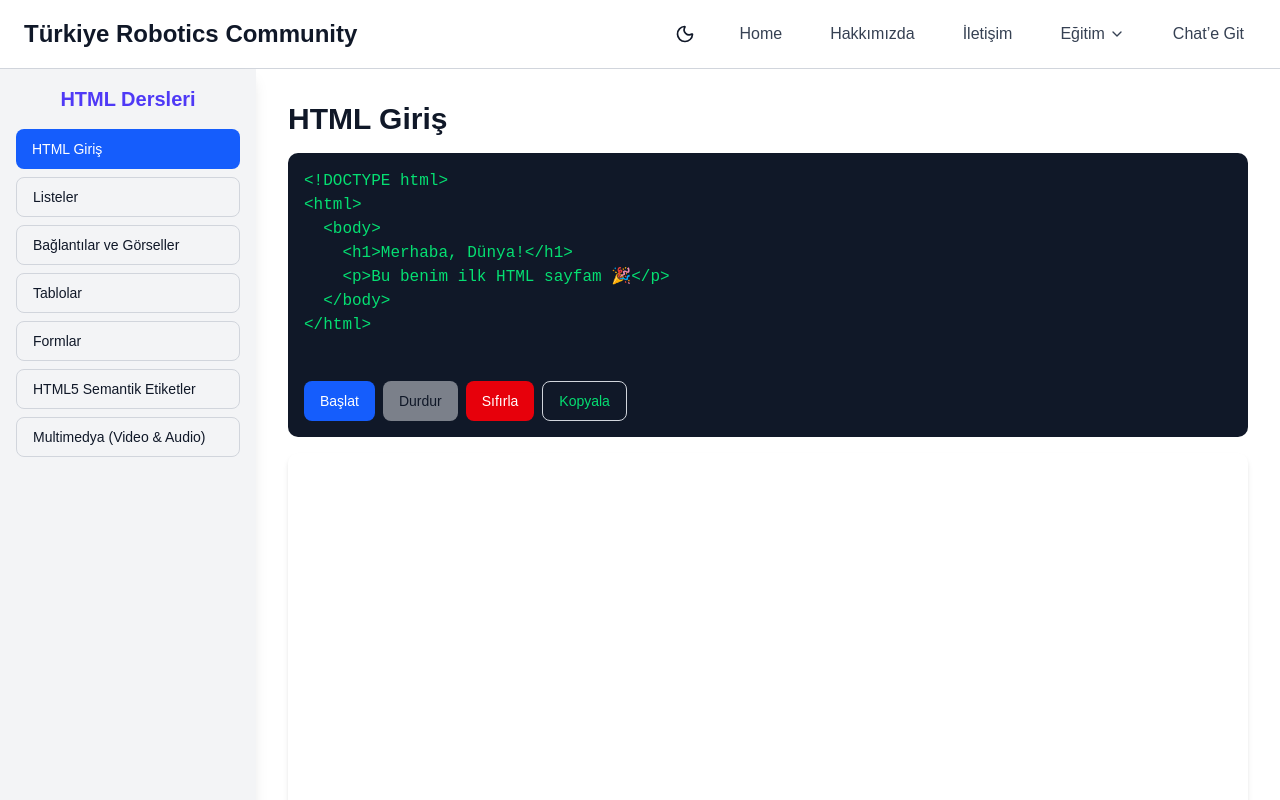
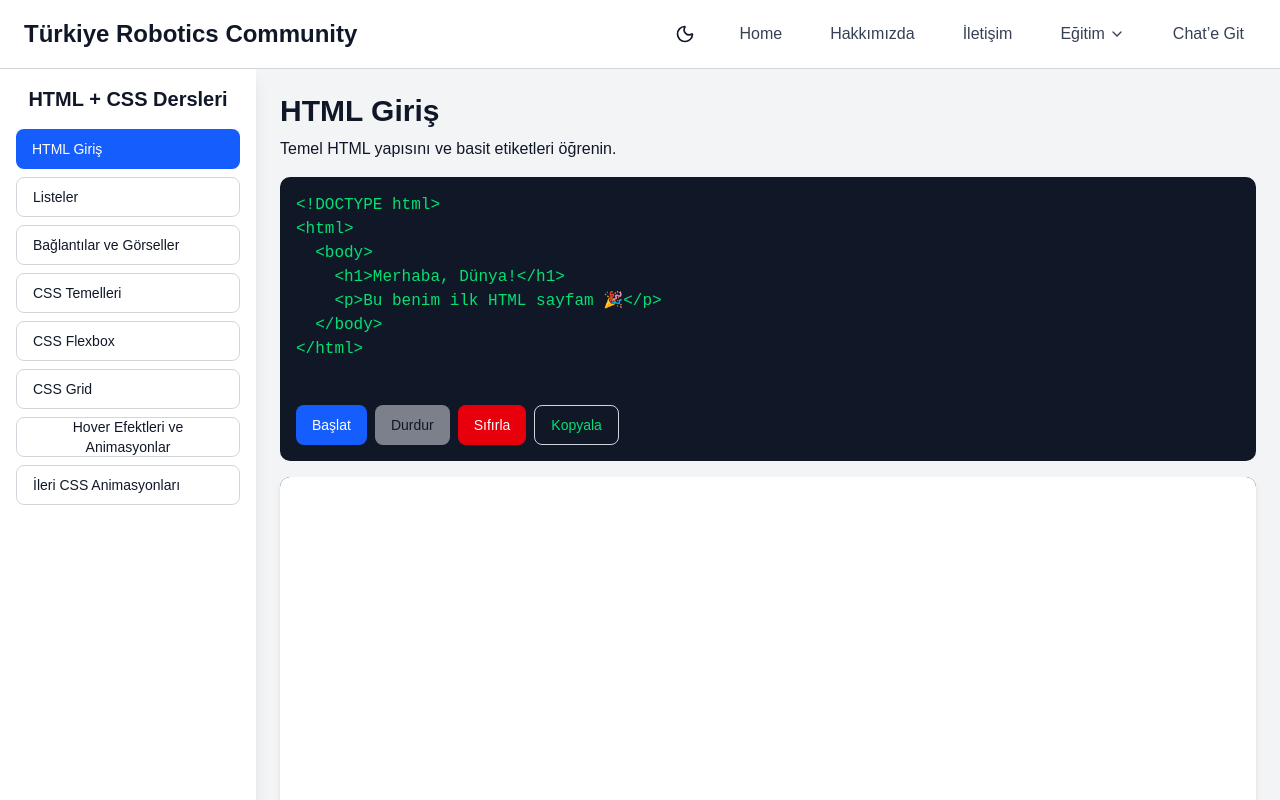
Before and after one commit to can2334/robotics, a Next.js app: page /egitim/html in a window 1280 px wide. Shown: the top 800 px of the page. Built offline with nearby package versions, Linux system fonts and the light colour scheme.

Commit message:
egıtım sayfası guncellendi html derslerı eklenmeye basladı.

```diff
--- a/src/app/egitim/html/page.tsx
+++ b/src/app/egitim/html/page.tsx
@@ -4,11 +4,14 @@ import { useState, useRef, useEffect } from "react";
 import Header from "../../components/Header";
 import Footer from "../../components/Footer";
 import { Button } from "../../components/ui/button";
+import { X } from "lucide-react";
+import { useTheme } from "../../components/ThemeContext";
 
 const dersler = [
     {
         id: 1,
         title: "HTML Giriş",
+        desc: "Temel HTML yapısını ve basit etiketleri öğrenin.",
         content: `<!DOCTYPE html>
 <html>
   <body>
@@ -20,6 +23,7 @@ const dersler = [
     {
         id: 2,
         title: "Listeler",
+        desc: "HTML listeleri kullanarak maddeleri sıralayın.",
         content: `<!DOCTYPE html>
 <html>
   <body>
@@ -35,6 +39,7 @@ const dersler = [
     {
         id: 3,
         title: "Bağlantılar ve Görseller",
+        desc: "Link ve resim etiketlerini kullanın.",
         content: `<!DOCTYPE html>
 <html>
   <body>
@@ -47,113 +52,160 @@ const dersler = [
     },
     {
         id: 4,
-        title: "Tablolar",
+        title: "CSS Temelleri",
+        desc: "Renkler, yazı tipleri ve basit stiller ile CSS öğrenin.",
         content: `<!DOCTYPE html>
 <html>
+  <head>
+    <style>
+      body {
+        background-color: #f0f0f0;
+        font-family: Arial, sans-serif;
+      }
+      h1 {
+        color: #2c3e50;
+      }
+      p {
+        color: #16a085;
+        font-size: 18px;
+      }
+    </style>
+  </head>
   <body>
-    <h2>Örnek Tablo</h2>
-    <table border="1">
-      <tr>
-        <th>İsim</th>
-        <th>Yaş</th>
-      </tr>
-      <tr>
-        <td>Ali</td>
-        <td>25</td>
-      </tr>
-      <tr>
-        <td>Ayşe</td>
-        <td>30</td>
-      </tr>
-    </table>
+    <h1>CSS ile Stiller</h1>
+    <p>Bu metin CSS ile renklendirildi ve yazı tipi değiştirildi.</p>
   </body>
 </html>`,
     },
     {
         id: 5,
-        title: "Formlar",
+        title: "CSS Flexbox",
+        desc: "Flexbox ile hizalama ve düzenlemeyi öğrenin.",
         content: `<!DOCTYPE html>
 <html>
+  <head>
+    <style>
+      .container {
+        display: flex;
+        justify-content: space-around;
+        background-color: #ecf0f1;
+        padding: 20px;
+      }
+      .item {
+        background-color: #e74c3c;
+        color: white;
+        padding: 20px;
+      }
+    </style>
+  </head>
   <body>
-    <h2>Giriş Formu</h2>
-    <form onsubmit="handleSubmit(event)">
-      Adınız: <input type="text" name="ad"><br><br>
-      Email: <input type="email" name="email"><br><br>
-      <input type="submit" value="Gönder">
-    </form>
-
-    <p id="sonuc" style="color:green; font-weight:bold; margin-top:10px;"></p>
-
-    <script>
-      function handleSubmit(e) {
-        e.preventDefault();
-        document.getElementById('sonuc').innerText = "Başarıyla Gönderildi ✅";
-      }
-    </script>
+    <div class="container">
+      <div class="item">Bir</div>
+      <div class="item">İki</div>
+      <div class="item">Üç</div>
+    </div>
   </body>
-</html>
-`,
+</html>`,
     },
     {
         id: 6,
-        title: "HTML5 Semantik Etiketler",
+        title: "CSS Grid",
+        desc: "Grid ile sayfa düzeni oluşturun.",
         content: `<!DOCTYPE html>
 <html>
+  <head>
+    <style>
+      .grid-container {
+        display: grid;
+        grid-template-columns: repeat(2, 1fr);
+        gap: 10px;
+        background-color: #f0f0f0;
+        padding: 10px;
+      }
+      .grid-item {
+        background-color: #3498db;
+        color: white;
+        padding: 20px;
+      }
+    </style>
+  </head>
   <body>
-    <header>
-      <h1>Başlık</h1>
-    </header>
-    <nav>
-      <a href="#">Anasayfa</a> | <a href="#">Hakkımızda</a>
-    </nav>
-    <section>
-      <h2>İçerik Bölümü</h2>
-      <p>HTML5 semantik etiketler ile düzenli sayfa yapısı oluşturulur.</p>
-    </section>
-    <footer>
-      <p>&copy; 2025 Tüm Hakları Saklıdır.</p>
-    </footer>
+    <div class="grid-container">
+      <div class="grid-item">1</div>
+      <div class="grid-item">2</div>
+      <div class="grid-item">3</div>
+      <div class="grid-item">4</div>
+    </div>
   </body>
 </html>`,
     },
     {
         id: 7,
-        title: "Multimedya (Video & Audio)",
+        title: "Hover Efektleri ve Animasyonlar",
+        desc: "Hover ile renk ve büyüme efektleri ekleyin.",
         content: `<!DOCTYPE html>
 <html>
+  <head>
+    <style>
+      .button {
+        background-color: #3498db;
+        color: white;
+        padding: 10px 20px;
+        text-decoration: none;
+        display: inline-block;
+        transition: all 0.3s ease;
+      }
+      .button:hover {
+        background-color: #2ecc71;
+        transform: scale(1.1);
+      }
+    </style>
+  </head>
   <body>
-    <h2>Video ve Ses Örneği</h2>
-    <video width="320" height="240" controls>
-      <source src="movie.mp4" type="video/mp4">
-      Tarayıcınız video etiketini desteklemiyor.
-    </video>
-    <audio controls>
-      <source src="audio.mp3" type="audio/mpeg">
-      Tarayıcınız audio etiketini desteklemiyor.
-    </audio>
+    <a href="#" class="button">Hover Me!</a>
+  </body>
+</html>`,
+    },
+    {
+        id: 8,
+        title: "İleri CSS Animasyonları",
+        desc: "Keyframe ile basit animasyonlar oluşturun.",
+        content: `<!DOCTYPE html>
+<html>
+  <head>
+    <style>
+      .box {
+        width: 100px;
+        height: 100px;
+        background-color: #e74c3c;
+        animation: move 2s infinite alternate;
+      }
+      @keyframes move {
+        0% { transform: translateX(0); }
+        100% { transform: translateX(200px); }
+      }
+    </style>
+  </head>
+  <body>
+    <div class="box"></div>
   </body>
 </html>`,
     },
 ];
-
 export default function EgitimHTML() {
+    const { theme, toggleTheme } = useTheme();
     const [aktifDers, setAktifDers] = useState(dersler[0]);
     const [kod, setKod] = useState(aktifDers.content);
     const [calisiyor, setCalisiyor] = useState(false);
-    const [theme, setTheme] = useState<"light" | "dark">("light");
-    const kodRef = useRef<HTMLDivElement>(null);
+    const [sidebarOpen, setSidebarOpen] = useState(false);
     const iframeRef = useRef<HTMLIFrameElement>(null);
 
-    useEffect(() => {
-        if (kodRef.current) kodRef.current.innerText = kod;
-    }, [kod]);
-
     const calistir = () => {
-        if (!iframeRef.current || !kodRef.current) return;
-        const iframeDoc = iframeRef.current.contentDocument;
-        iframeDoc?.open();
-        iframeDoc?.write(kodRef.current.innerText);
-        iframeDoc?.close();
+        if (!iframeRef.current) return;
+        const doc = iframeRef.current.contentDocument;
+        doc?.open();
+        doc?.write(kod);
+        doc?.close();
         setCalisiyor(true);
     };
 
@@ -164,44 +216,33 @@ export default function EgitimHTML() {
 
     const sifirla = () => {
         setKod(aktifDers.content);
-        if (kodRef.current) kodRef.current.innerText = aktifDers.content;
         durdur();
     };
 
     const kopyala = async () => {
-        if (kodRef.current)
-            await navigator.clipboard.writeText(kodRef.current.innerText);
+        await navigator.clipboard.writeText(kod);
         alert("Kod panoya kopyalandı ✅");
     };
 
-    const toggleTheme = () =>
-        setTheme(theme === "light" ? "dark" : "light");
+    useEffect(() => {
+        setKod(aktifDers.content);
+        durdur();
+    }, [aktifDers]);
 
     return (
-        <div
-            className={`flex flex-col min-h-screen transition-colors duration-300 ${theme === "light" ? "bg-white text-gray-900" : "bg-gray-900 text-white"
-                }`}
-        >
+        <div className={`flex flex-col min-h-screen ${theme === "light" ? "bg-gray-100 text-gray-900" : "bg-gray-900 text-white"}`}>
             <Header theme={theme} toggleTheme={toggleTheme} />
 
-            <div className="flex flex-1 h-full">
-                {/* Sidebar */}
-                <aside className="w-64 bg-gray-100 dark:bg-gray-800 shadow-lg p-4 flex flex-col">
-                    <h2 className="text-xl font-bold mb-4 text-center text-indigo-600 dark:text-indigo-400">
-                        HTML Dersleri
-                    </h2>
+            <div className="flex flex-1 overflow-hidden">
+                {/* Desktop Sidebar */}
+                <aside className="hidden md:flex w-64 bg-white dark:bg-gray-800 p-4 flex-col shadow-lg">
+                    <h2 className="text-xl font-bold mb-4 text-center">HTML + CSS Dersleri</h2>
                     <div className="flex flex-col gap-2 overflow-y-auto">
-                        {dersler.map((ders) => (
+                        {dersler.map(ders => (
                             <Button
                                 key={ders.id}
                                 variant={aktifDers.id === ders.id ? "default" : "outline"}
-                                onClick={() => {
-                                    setAktifDers(ders);
-                                    setKod(ders.content);
-                                    if (kodRef.current)
-                                        kodRef.current.innerText = ders.content;
-                                    setCalisiyor(false);
-                                }}
+                                onClick={() => setAktifDers(ders)}
                                 className="justify-start"
                             >
                                 {ders.title}
@@ -210,47 +251,84 @@ export default function EgitimHTML() {
                     </div>
                 </aside>
 
-                {/* İçerik */}
-                <main className="flex-1 p-8 overflow-y-auto">
-                    <h1 className="text-3xl font-bold mb-4">{aktifDers.title}</h1>
+                {/* Mobile Sidebar */}
+                <div className={`fixed inset-0 z-50 flex md:hidden transition-opacity duration-300 ${sidebarOpen ? "opacity-100 pointer-events-auto" : "opacity-0 pointer-events-none"}`}>
+                    <div className="fixed inset-0 bg-black/50 backdrop-blur-sm" onClick={() => setSidebarOpen(false)}></div>
+                    <div className={`relative bg-white dark:bg-gray-900 w-3/4 max-w-xs h-full shadow-2xl p-6 transform transition-transform duration-300 ${sidebarOpen ? "translate-x-0" : "-translate-x-full"} rounded-r-2xl`}>
+                        <button className="absolute top-4 right-4 text-gray-700 dark:text-gray-200" onClick={() => setSidebarOpen(false)}>
+                            <X size={28} />
+                        </button>
+                        <h2 className="text-xl font-bold mb-6 text-indigo-600 dark:text-indigo-400">HTML + CSS Dersleri</h2>
+                        <nav className="flex flex-col gap-4">
+                            {dersler.map(ders => (
+                                <Button
+                                    key={ders.id}
+                                    variant={aktifDers.id === ders.id ? "default" : "outline"}
+                                    onClick={() => {
+                                        setAktifDers(ders);
+                                        setSidebarOpen(false);
+                                    }}
+                                    className="justify-start"
+                                >
+                                    {ders.title}
+                                </Button>
+                            ))}
+                        </nav>
+                    </div>
+                </div>
+
+                {/* Main Content */}
+                <main className="flex-1 p-6 overflow-y-auto">
+                    <h1 className="text-3xl font-bold mb-2">{aktifDers.title}</h1>
+                    <p className="mb-4">{aktifDers.desc}</p>
 
                     {/* Kod Alanı */}
                     <div className="bg-gray-900 text-green-400 rounded-lg relative p-4 mb-4">
                         <div
-                            ref={kodRef}
                             contentEditable
                             suppressContentEditableWarning
+                            onInput={(e) => setKod((e.target as HTMLDivElement).innerText)}
                             className="font-mono whitespace-pre overflow-auto min-h-[200px] outline-none"
-                        />
+                        >
+                            {kod}
+                        </div>
 
-                        {/* Butonlar */}
                         <div className="flex gap-2 mt-3 flex-wrap">
-                            <Button onClick={calistir} disabled={calisiyor}>
-                                Başlat
-                            </Button>
-                            <Button
-                                onClick={durdur}
-                                variant="secondary"
-                                disabled={!calisiyor}
-                            >
-                                Durdur
-                            </Button>
-                            <Button onClick={sifirla} variant="destructive">
-                                Sıfırla
-                            </Button>
-                            <Button onClick={kopyala} variant="outline">
-                                Kopyala
-                            </Button>
+                            <Button onClick={calistir} disabled={calisiyor}>Başlat</Button>
+                            <Button onClick={durdur} variant="secondary" disabled={!calisiyor}>Durdur</Button>
+                            <Button onClick={sifirla} variant="destructive">Sıfırla</Button>
+                            <Button onClick={kopyala} variant="outline">Kopyala</Button>
                         </div>
                     </div>
 
                     {/* Canlı Önizleme */}
-                    <div className="bg-white dark:bg-gray-800 rounded-lg shadow-md overflow-hidden">
+                    <div className="bg-gray-900 dark:bg-gray-900 rounded-lg shadow-md overflow-hidden">
                         <iframe
                             ref={iframeRef}
-                            className="w-full h-[400px] border-none"
+                            className="w-full h-[400px] md:h-[500px] border-none"
                             title="Canlı Önizleme"
+                            style={{
+                                backgroundColor: "#ffffff", // iframe içeriğinin sabit arka planı
+                            }}
                         />
+                    </div>
+
+
+                    {/* Mobil Dersler Dropdown */}
+                    <div className="md:hidden mt-4">
+                        <h2 className="text-lg font-bold mb-2">Dersler</h2>
+                        <div className="flex flex-wrap gap-2">
+                            {dersler.map(ders => (
+                                <Button
+                                    key={ders.id}
+                                    variant={aktifDers.id === ders.id ? "default" : "outline"}
+                                    onClick={() => setAktifDers(ders)}
+                                    className="flex-1"
+                                >
+                                    {ders.title}
+                                </Button>
+                            ))}
+                        </div>
                     </div>
                 </main>
             </div>
```
